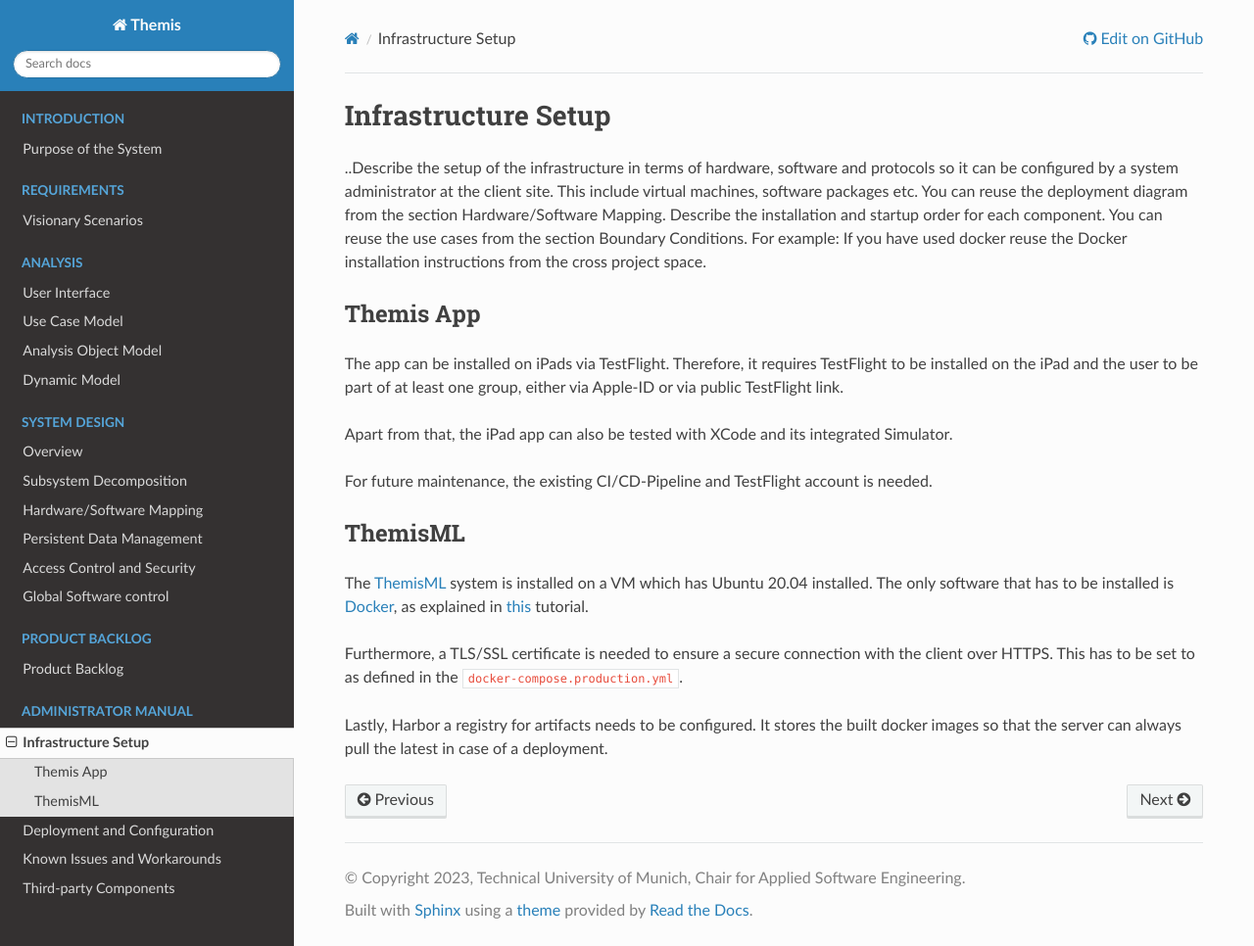
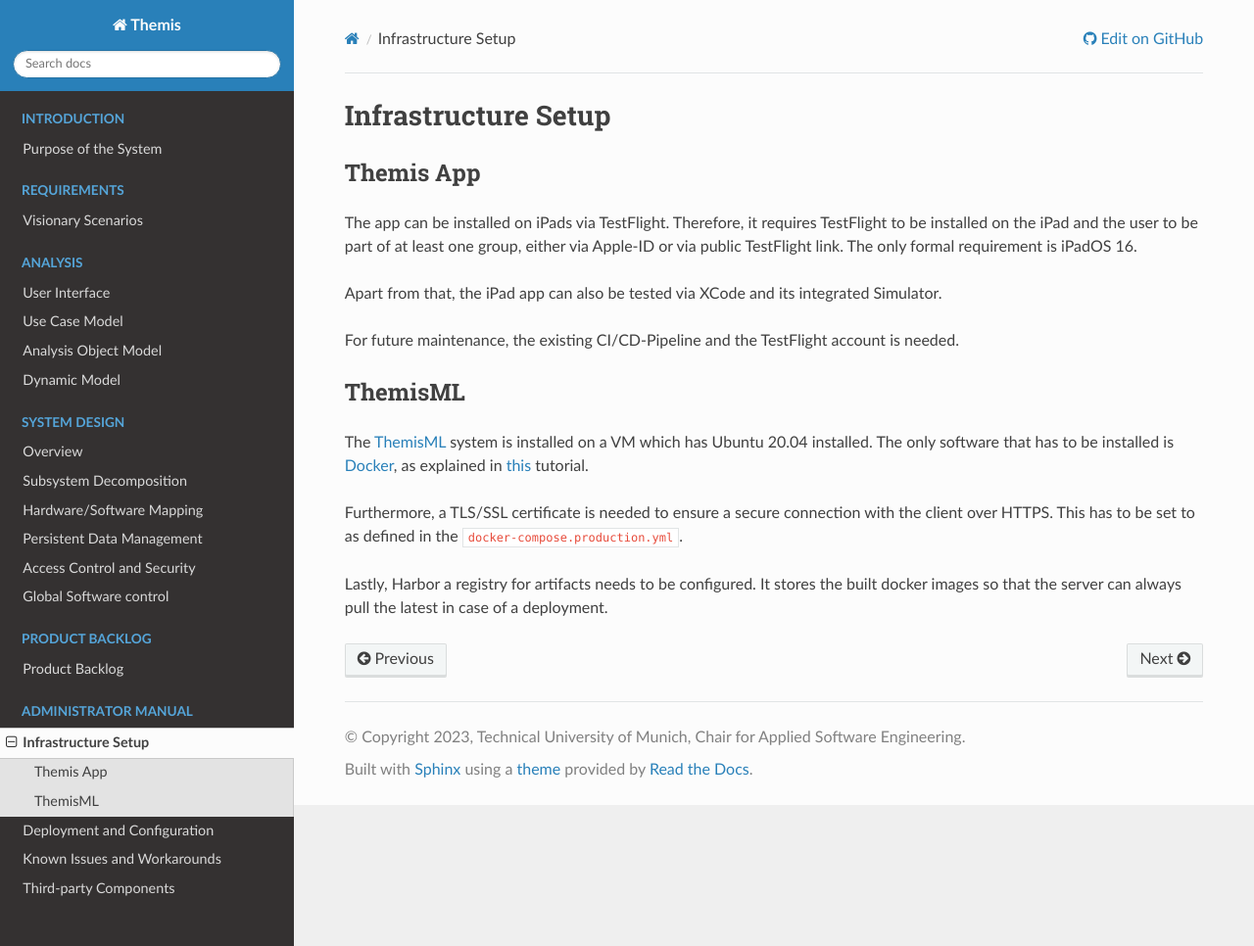
Before and after one commit to ls1intum/Themis, a Sphinx documentation site: the page built from docs/admin/infrastructure.rst, in a window 1280 px wide and 966 px high. Shown: the whole window at 98% size. Built offline with Sphinx 7.4.7 and the Read the Docs theme 2.0.0, drawn with Linux system fonts in a browser that asks for light colours.

Commit message:
last version before review

```diff
--- a/docs/admin/deployment.rst
+++ b/docs/admin/deployment.rst
@@ -47,7 +47,7 @@ ThemisML is deployed via two subsequent CI/CD-Pipelines.
 
 
 Domains and ports:
-Traefik listens on the domain `https://ios2223cit.ase.cit.tum.de/ <https://ios2223cit.ase.cit.tum.de/>`_ on the ports 80 (HTTP) and 443 (HTTPS). However, it
+Traefik listens on the URL `https://ios2223cit.ase.cit.tum.de/ <https://ios2223cit.ase.cit.tum.de/>`_ on the ports 80 (HTTP) and 443 (HTTPS). However, it
 redirects all incoming traffic from port 80 to port 443 to ensure a secured connection. For the HTTPS connection, it
 uses a SSL/TLS certificate from the TUM Rechnerbetriebsgruppe.
 
--- a/docs/admin/infrastructure.rst
+++ b/docs/admin/infrastructure.rst
@@ -1,18 +1,18 @@
 Infrastructure Setup
 ===========================================
 
-..Describe the setup of the infrastructure in terms of hardware, software and protocols so it can be configured by a system administrator at the client site. This include virtual machines, software packages etc. You can reuse the deployment diagram from the section Hardware/Software Mapping. Describe the installation and startup order for each component. You can reuse the use cases from the section Boundary Conditions. For example: If you have used docker reuse the Docker installation instructions from the cross project space.
+.. Describe the setup of the infrastructure in terms of hardware, software and protocols so it can be configured by a system administrator at the client site. This include virtual machines, software packages etc. You can reuse the deployment diagram from the section Hardware/Software Mapping. Describe the installation and startup order for each component. You can reuse the use cases from the section Boundary Conditions. For example: If you have used docker reuse the Docker installation instructions from the cross project space.
 
 *****
 Themis App
 *****
 
 The app can be installed on iPads via TestFlight. Therefore, it requires TestFlight to be installed on the iPad and the user
-to be part of at least one group, either via Apple-ID or via public TestFlight link.
+to be part of at least one group, either via Apple-ID or via public TestFlight link. The only formal requirement is iPadOS 16.
 
-Apart from that, the iPad app can also be tested with XCode and its integrated Simulator.
+Apart from that, the iPad app can also be tested via XCode and its integrated Simulator.
 
-For future maintenance, the existing CI/CD-Pipeline and TestFlight account is needed.
+For future maintenance, the existing CI/CD-Pipeline and the TestFlight account is needed.
 
 *****
 ThemisML
```
